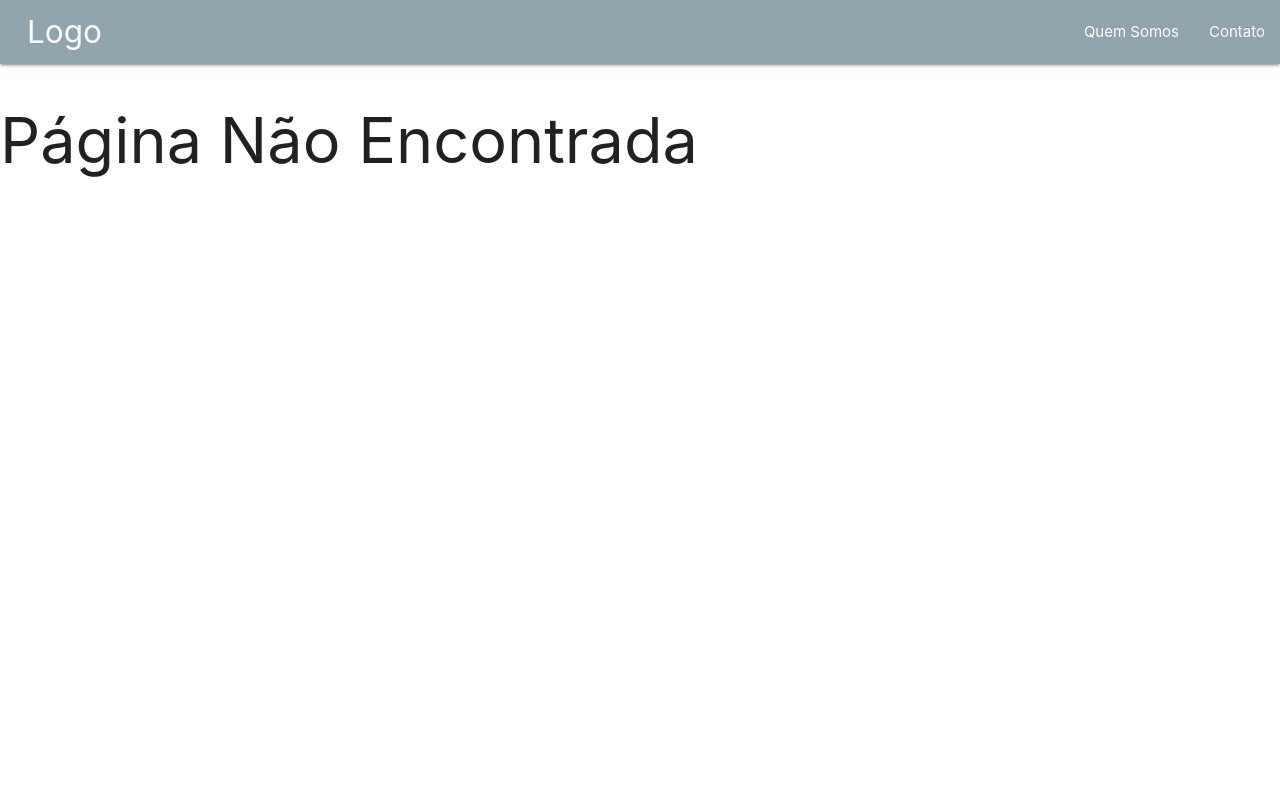
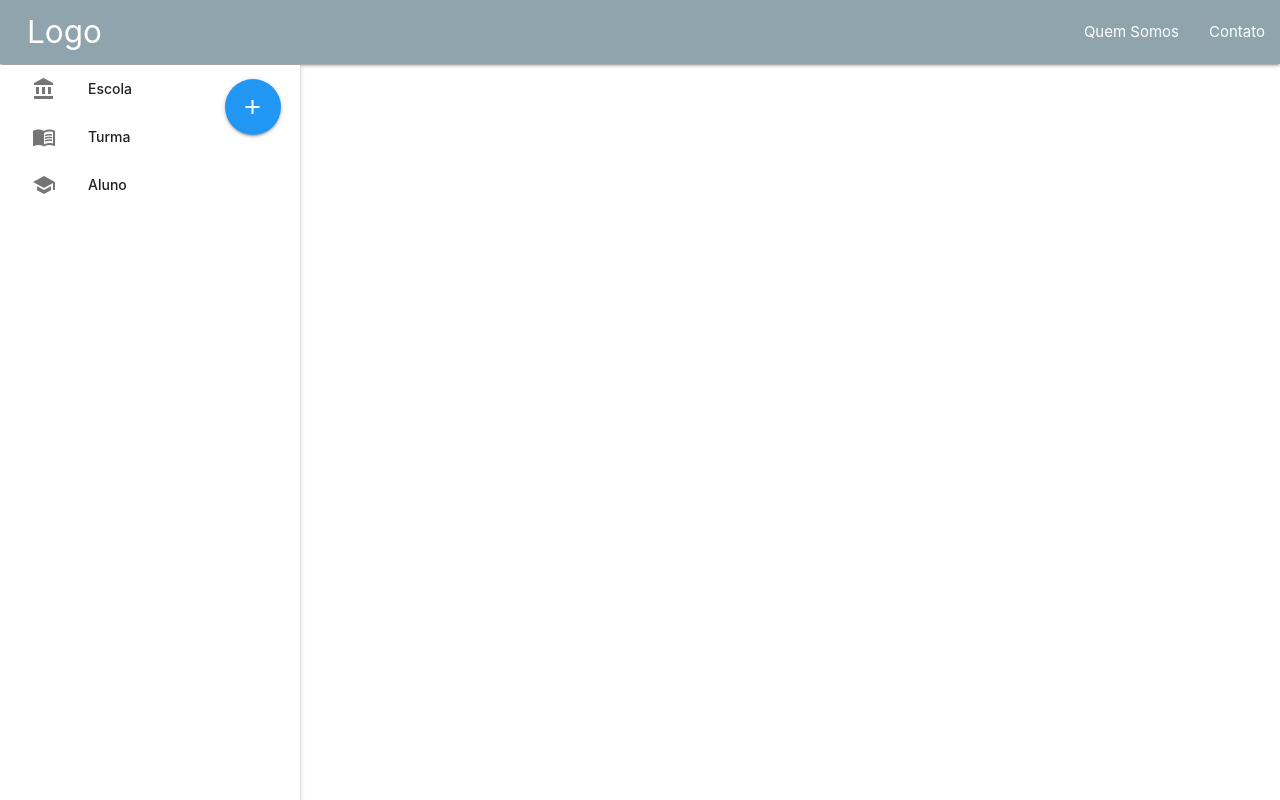
Before and after one commit to gabrielcs23/photostyle, a React (Create React App) app in the folder web/: page /admin/escola in a window 1280 px wide. Built offline with nearby package versions, Linux system fonts and the light colour scheme; no server answers.

Commit message:
Area de administração

```diff
--- a/web/src/App.css
+++ b/web/src/App.css
@@ -1,3 +1,17 @@
 .brand-logo {
   margin-left: 1.8rem;
 }
+
+.nav-wrapper {
+  z-index: 1000 !important;
+}
+
+.sidenav {
+  margin-top: 4.3rem !important;
+  width: 250px;
+  z-index: 1 !important;
+}
+
+.mt-1 {
+  margin-top: 1rem;
+}
--- a/web/src/App.js
+++ b/web/src/App.js
@@ -7,6 +7,7 @@ import NotFound from './Pages/NotFound/NotFound'
 import Home from './Pages/Home/Home'
 import Sobre from './Pages/Sobre/Sobre';
 import Contato from './Pages/Contato/Contato';
+import AreaAdmin from './Pages/AreaAdmin/AreaAdmin';
 
 function App() {
     return (
@@ -15,6 +16,7 @@ function App() {
                 <Route path="/" exact={true} component={Home} />
                 <Route path="/sobre" exact={true} component={Sobre} />
                 <Route path="/contato" exact={true} component={Contato} />
+                <Route path="/admin" component={AreaAdmin} />
                 <Route component={NotFound} />
             </Switch>
         </BrowserRouter>
--- /dev/null
+++ b/web/src/Pages/AreaAdmin/AreaAdmin.js
@@ -0,0 +1,42 @@
+import React, { Fragment } from 'react';
+import { Route, NavLink } from 'react-router-dom';
+import BasePage from "../BasePage/BasePage";
+import ListaEscola from "./Escola/lista-escola/ListaEscola"
+
+class AreaAdmin extends BasePage {
+
+    constructor(props) {
+        super(props);
+        this.state = {
+            escola: undefined,
+            turma: undefined,
+            aluno: undefined
+        }
+    }
+
+    renderPage() {
+        return (
+            <Fragment>
+                <ul className="sidenav sidenav-fixed">
+                    <li>
+                        <NavLink to="/admin/escola"><i className="material-icons">account_balance</i>Escola</NavLink>
+                    </li>
+                    <li>
+                        <a href="#item2"><i className="material-icons">menu_book</i>Turma</a>
+                        </li>
+                    <li>
+                        <a href="#item3"><i className="material-icons">school</i>Aluno</a>
+                    </li>
+                </ul>
+                <div className="row mt-1">
+                    <div className="col s2">
+                    </div>
+                    <div className="col s10">
+                        <Route path="/admin/escola" exact={true} component={ListaEscola} />
+                    </div>
+                </div>
+            </Fragment>
+        );
+    }
+}
+export default AreaAdmin;
--- /dev/null
+++ b/web/src/Pages/AreaAdmin/Escola/EscolaService.js
@@ -0,0 +1,23 @@
+import axios from 'axios';
+import ServiceConstants from '../../Utils/ServiceUtils/ServiceConstants'
+
+const BASE_URL = ServiceConstants.BACKEND_URL + '/escola';
+
+const EscolaService = {
+
+    getList: async () => {
+        const res = await axios.get(BASE_URL);
+        return res.data;
+    },
+
+    // getPorId: async () => {
+    //     const res = await axios.get(BASE_URL)
+    // },
+
+    postEscola: async (escola) => {
+        const res = await axios.post(BASE_URL, escola);
+        return res.data;
+    },
+
+}
+export default EscolaService;
--- /dev/null
+++ b/web/src/Pages/AreaAdmin/Escola/lista-escola/ListaEscola.js
@@ -0,0 +1,32 @@
+import React, { Component } from 'react';
+import EscolaService from '../EscolaService';
+
+class ListaEscola extends Component {
+
+    constructor(props) {
+        super(props);
+        this.state = {
+            listaEscolas: undefined
+        }
+    }
+
+    componentDidMount() {
+        EscolaService.getList()
+            .then(lista => this.setState({listaEscolas : lista}));
+    }
+
+    render() {
+        return (
+            <div className="row">
+                <div className="col s1">
+                    <button className="btn-floating btn-large waves-effect waves-light blue"><i className="material-icons">add</i></button>
+                </div>
+                {/* <div className="col s1 offset-s10">
+                    <button disabled className="btn-floating btn-large waves-effect waves-light red"><i className="material-icons">delete_forever</i></button>
+                </div> */}
+            </div>
+        )
+    }
+
+}
+export default ListaEscola;
--- /dev/null
+++ b/web/src/Pages/Utils/ServiceUtils/ServiceConstants.js
@@ -0,0 +1,4 @@
+const ServiceConstants = {
+    BACKEND_URL: 'http://photostyle-env.eba-vkga62bv.us-east-2.elasticbeanstalk.com/api'
+}
+export default ServiceConstants;
```
